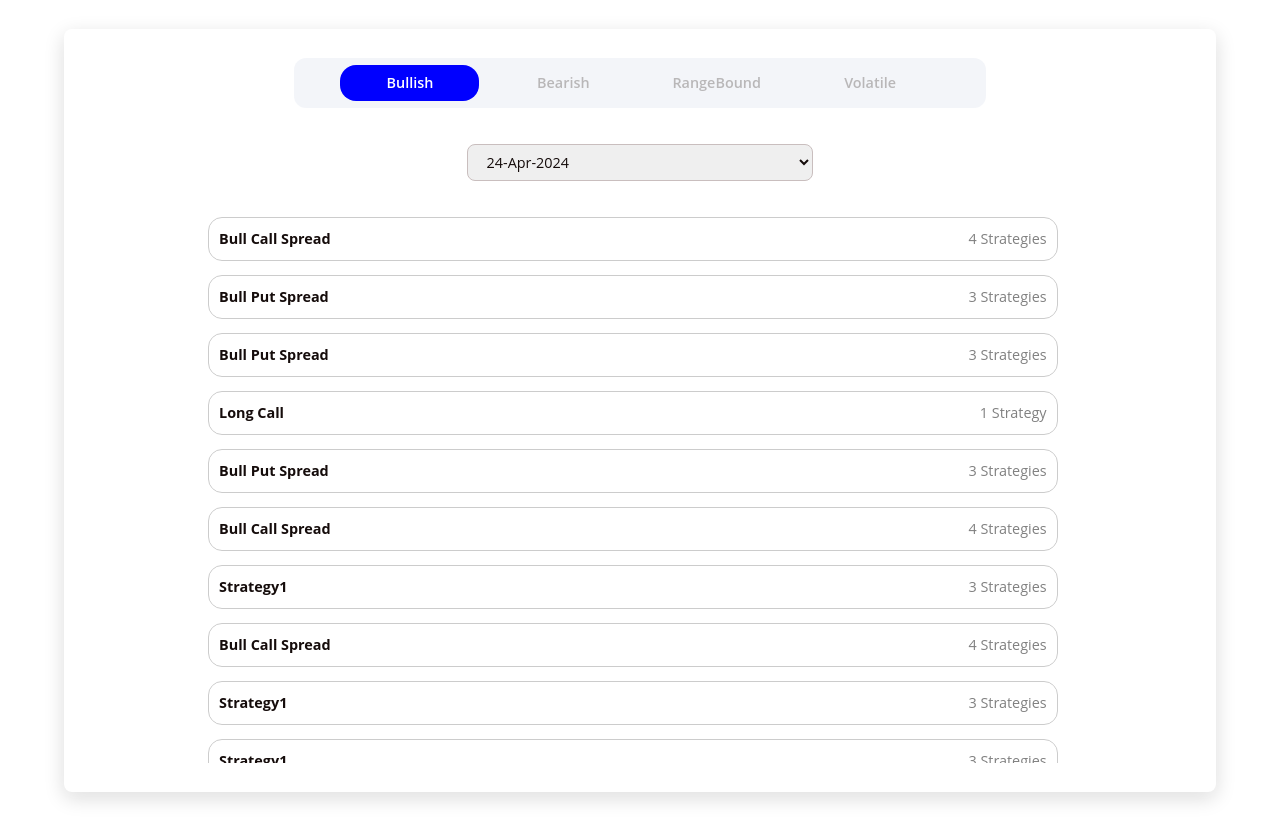
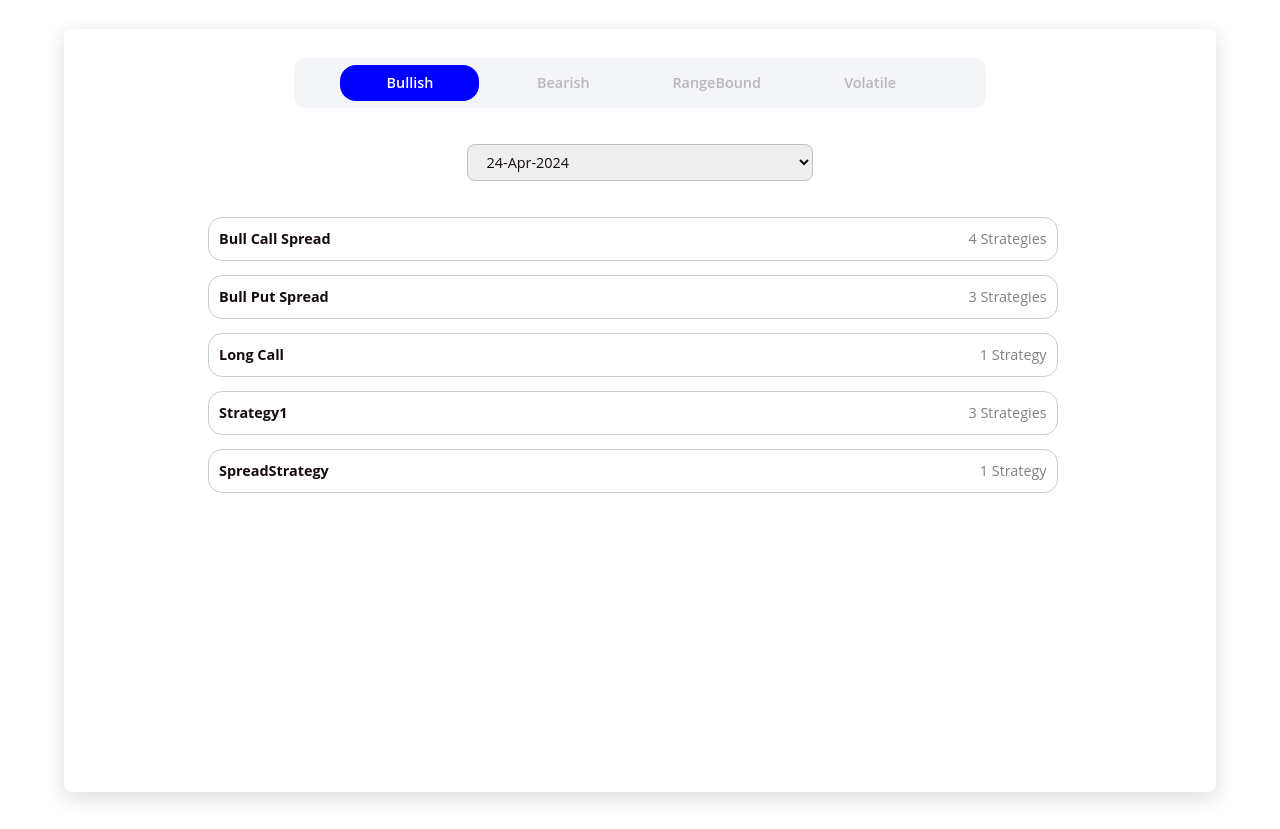
Before and after one commit to ShubhamSurve1832/nerve-assignment-shubham, a Next.js app: page / in a window 1280 px wide. Built offline with nearby package versions, Linux system fonts and the light colour scheme.

Commit message:
all done

```diff
--- a/src/app/config/data/index.js
+++ b/src/app/config/data/index.js
@@ -19,7 +19,7 @@ export const strategyArray = [
   {
     'View': 'RangeBound',
     'Value': {
-      '24-Apr-2024': ['Short Straddle', 'Short Strangle', 'Short Strangle', 'Iron Butterfly', 'Short  Strangle', 'Short Straddle', 'Strategy1', 'Short   Straddle', 'Strategy1', 'Strategy1', 'SpreadStrategy', 'Short Straddle'], '02-May-2024': ['Short Straddle', 'Short Straddle', 'Short Strangle', 'Iron Butterfly', 'Iron Butterfly', 'Iron Butterfly', 'Short Strangle', 'Short Straddle', 'Strategy1', 'Short Straddle', 'Strategy2', 'Strategy1', 'Strategy2', 'Short Straddle'],
+      '24-Apr-2024': ['Short Straddle', 'Short Strangle', 'Short Strangle', 'Iron Butterfly', 'Short Strangle', 'Short Straddle', 'Strategy1', 'Short Straddle', 'Strategy1', 'Strategy1', 'SpreadStrategy', 'Short Straddle'], '02-May-2024': ['Short Straddle', 'Short Straddle', 'Short Strangle', 'Iron Butterfly', 'Iron Butterfly', 'Iron Butterfly', 'Short Strangle', 'Short Straddle', 'Strategy1', 'Short Straddle', 'Strategy2', 'Strategy1', 'Strategy2', 'Short Straddle'],
       '21-Jun-2024': ['Iron Condor', 'Iron Butterfly', 'Iron Butterfly', 'Iron Butterfly', 'Iron  Condor'],
     }
   },
--- a/src/app/page.js
+++ b/src/app/page.js
@@ -20,13 +20,11 @@ export default function Home() {
   const [selectedDate, setSelectedDate] = useState(dateArray[0]);
   const [activeSlide, setActiveSlide] = useState(0);
 
-  const strategies =
-    strategyArray.find((item) => item.View === selectedView)?.Value[
-    selectedDate
-    ] || [];
+  const strategies = strategyArray.find((item) => item.View === selectedView)?.Value[selectedDate] || [];
+  console.log("strategies",strategies)
 
-  const views = strategyArray.map((view)=>view.View)
-  console.log(views)
+  const views = strategyArray.map((view) => view.View)
+  console.log("views",views)
 
   return (
     <section>
@@ -67,23 +65,28 @@ export default function Home() {
 
           <div className="data-box custom-scrollbar">
             {strategies.length > 0 ? (
-              strategies.map((strategy, index) => {
-                const count = strategies.filter((s) => s === strategy).length;
+              [...new Set(strategies)].map((uniqueStrategy) => {
+                const count = strategies.filter((s) => s === uniqueStrategy).length;
                 return (
-                  <div className="column"
-                    key={index}
-                  >
-                    <h4>{strategy}</h4>
-                    <p>{count} {count === 1 ? "Strategy" : "Strategies"}</p>
+                  <div className="column" key={uniqueStrategy}>
+                    <h4>{uniqueStrategy}</h4>
+                    <p>
+                      {count} {count === 1 ? "Strategy" : "Strategies"}
+                    </p>
                   </div>
                 );
               })
             ) : (
               <div className="default-box">
-                <p>There are no strategies for <br/> <strong> {selectedDate} </strong> <br/> in  {selectedView}.</p>
+                <p>
+                  There are no strategies for <br />
+                  <strong>{selectedDate}</strong> <br />
+                  in {selectedView}.
+                </p>
               </div>
             )}
           </div>
+
         </div>
       </div>
     </section>
```
Also changed, not shown: src/app/favicon.png (added).
